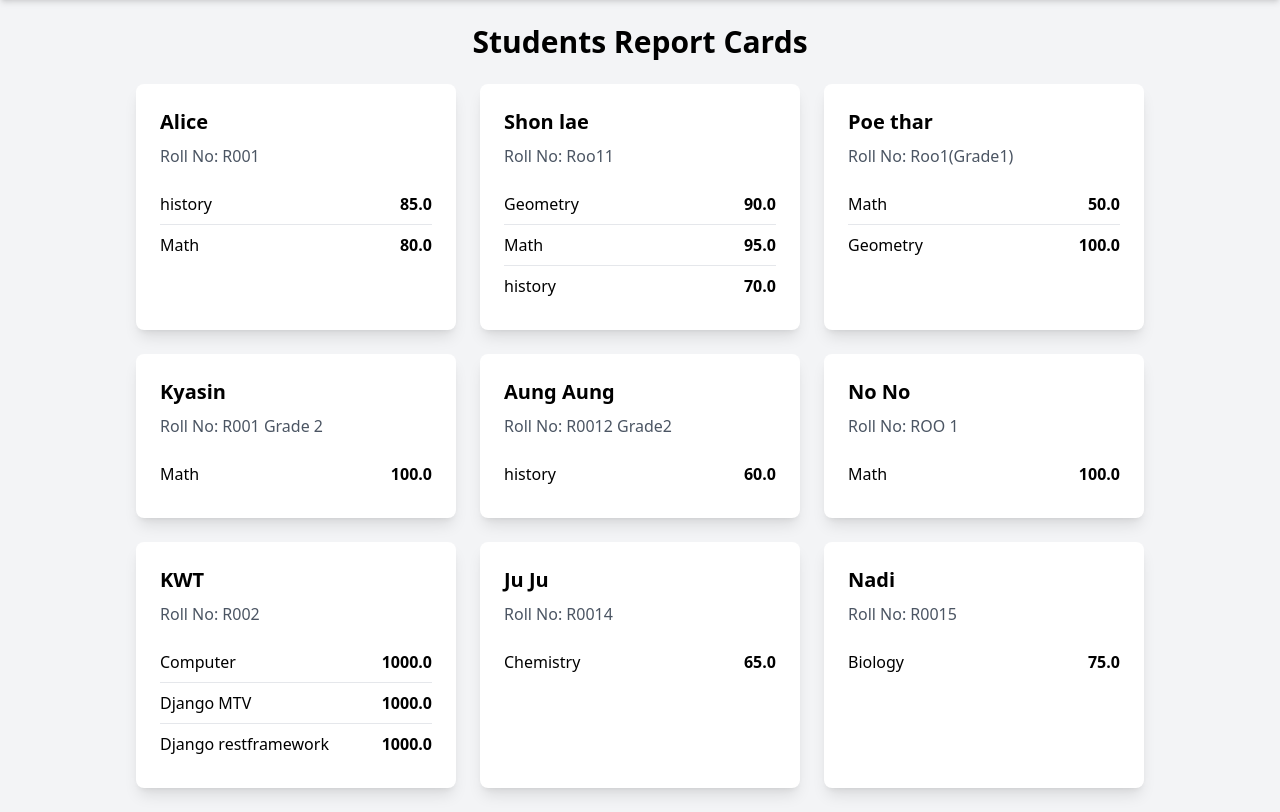
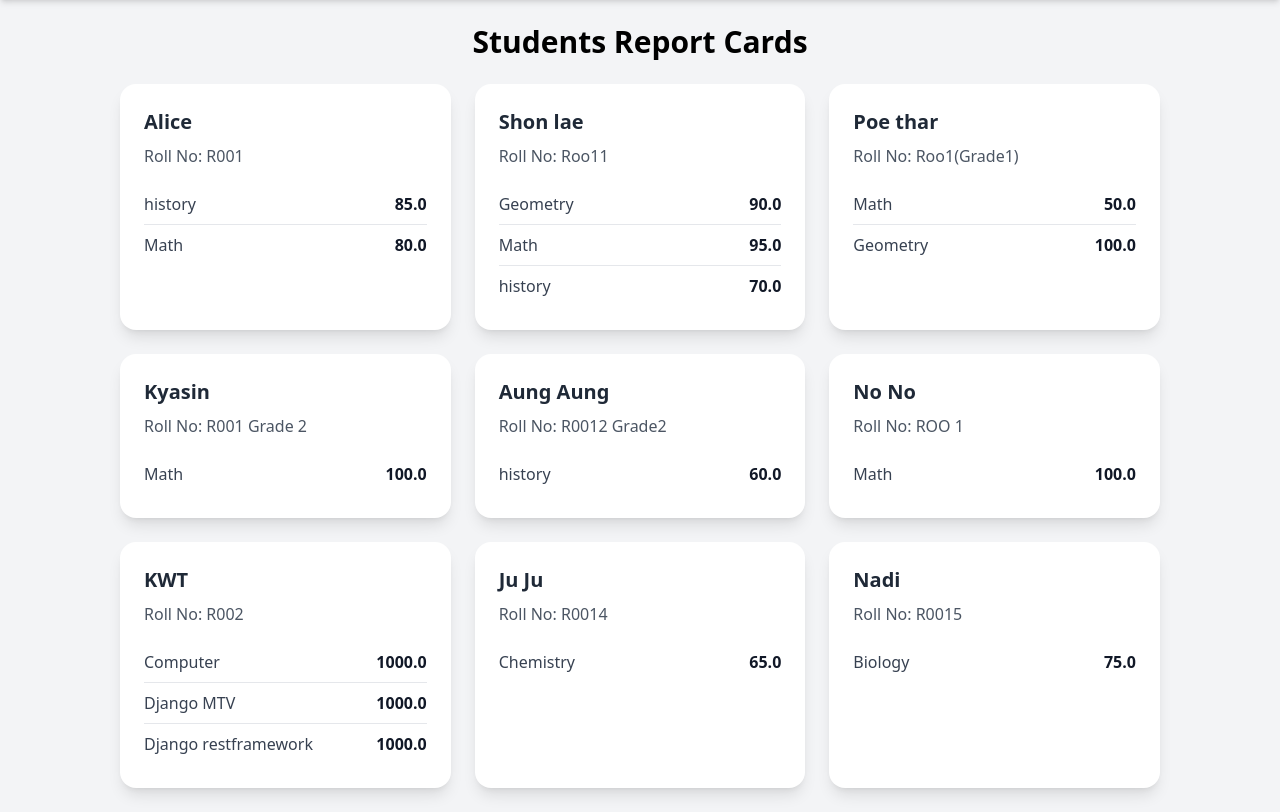
Before and after one commit to Winwin1234567/student-report-cards, a Django app: page /report-card/ in a window 1280 px wide. Shown: the part 64-876 px from the top of the page. Run offline with Django 5.2, Linux system fonts and the light colour scheme; a user stored in the database is signed in; data comes from the database, SQL or seed files in the repository; some libraries are stand-ins or nearby versions.

Commit message:
updateresponsive

```diff
--- a/myapp/templates/myapp/base.html
+++ b/myapp/templates/myapp/base.html
@@ -1,3 +1,4 @@
+
 
 <!DOCTYPE html>
 <html lang="en">
@@ -13,7 +14,7 @@
     <div class="max-w-7xl mx-auto px-4 sm:px-6 lg:px-8">
         <div class="flex justify-between items-center h-16">
 
-                <!-- Left: Icon + Brand -->
+            <!-- Left: Brand -->
             <div class="flex items-center space-x-3">
                 <a href="{% url 'student_list' %}" class="flex items-center space-x-2">
                     <!-- School Icon -->
@@ -25,16 +26,14 @@
                     <span class="text-xl font-bold tracking-wide">My School</span>
                 </a>
             </div>
-<!-- Right: Navigation -->
-<div class="flex items-center space-x-6">
 
-    <!-- Report Card link always visible -->
-    <a href="{% url 'report_card' %}" class="text-white font-semibold hover:underline">
+            <!-- Right: Desktop Menu -->
+            <div class="hidden md:flex items-center space-x-6">
+                <a href="{% url 'report_card' %}" class="font-semibold hover:underline">
                     Report Card
                 </a>
 
                 {% if user.is_authenticated and user.is_superuser %}
-        <!-- Admin-only links -->
                     <a href="{% url 'student_list' %}" class="hover:text-yellow-300">Students</a>
                     <a href="{% url 'subject_list' %}" class="hover:text-yellow-300">Subjects</a>
                     <a href="{% url 'mark_list' %}" class="hover:text-yellow-300">Marks</a>
@@ -54,10 +53,53 @@
                 {% endif %}
             </div>
 
-
+            <!-- Mobile Menu Button -->
+            <button id="menu-btn" class="md:hidden focus:outline-none">
+                <svg xmlns="http://www.w3.org/2000/svg" class="h-7 w-7" fill="none"
+                     viewBox="0 0 24 24" stroke="currentColor">
+                    <path stroke-linecap="round" stroke-linejoin="round" stroke-width="2"
+                          d="M4 6h16M4 12h16M4 18h16" />
+                </svg>
+            </button>
         </div>
     </div>
+
+    <!-- Mobile Dropdown Menu -->
+    <div id="mobile-menu" class="hidden md:hidden bg-blue-700 px-4 pb-4 space-y-3">
+        <a href="{% url 'report_card' %}" class="block font-semibold hover:underline">
+            Report Card
+        </a>
+
+        {% if user.is_authenticated and user.is_superuser %}
+            <a href="{% url 'student_list' %}" class="block hover:text-yellow-300">Students</a>
+            <a href="{% url 'subject_list' %}" class="block hover:text-yellow-300">Subjects</a>
+            <a href="{% url 'mark_list' %}" class="block hover:text-yellow-300">Marks</a>
+            <a href="{% url 'logout' %}" class="block bg-red-500 hover:bg-red-600 px-3 py-1 rounded text-center">
+                Logout
+            </a>
+        {% else %}
+            {% if user.is_authenticated %}
+                <a href="{% url 'logout' %}" class="block bg-red-500 hover:bg-red-600 px-3 py-1 rounded text-center">
+                    Logout
+                </a>
+            {% else %}
+                <a href="{% url 'login' %}" class="block bg-green-500 hover:bg-green-600 px-3 py-1 rounded text-center">
+                    Login
+                </a>
+            {% endif %}
+        {% endif %}
+    </div>
 </nav>
+
+<!-- JS to Toggle Mobile Menu -->
+<script>
+    const menuBtn = document.getElementById('menu-btn');
+    const mobileMenu = document.getElementById('mobile-menu');
+
+    menuBtn.addEventListener('click', () => {
+        mobileMenu.classList.toggle('hidden');
+    });
+</script>
 
 <!-- MAIN CONTENT -->
 <main class="max-w-6xl mx-auto p-6">
--- a/myapp/templates/myapp/report_card.html
+++ b/myapp/templates/myapp/report_card.html
@@ -1,28 +1,31 @@
+
 
 {% extends 'myapp/base.html' %}
 
 {% block title %}Report Card{% endblock %}
 
 {% block content %}
-<h1 class="text-3xl font-bold mb-6 text-center">Students Report Cards</h1>
+<h1 class="text-2xl sm:text-3xl font-bold mb-6 text-center">Students Report Cards</h1>
 
-<div class="flex flex-wrap gap-6 justify-center">
+<div class="grid grid-cols-1 sm:grid-cols-2 lg:grid-cols-3 gap-6 px-4 sm:px-8">
     {% for student in students %}
-    <div class="bg-white shadow-lg rounded-lg p-6 w-80">
-        <h2 class="text-xl font-semibold mb-2">{{ student.name }}</h2>
-        <p class="text-gray-600 mb-4">Roll No: {{ student.roll_number }}</p>
+    <div class="bg-white shadow-lg rounded-2xl p-4 sm:p-6 w-full max-w-sm mx-auto">
+        <h2 class="text-lg sm:text-xl font-semibold mb-2 text-gray-800">{{ student.name }}</h2>
+        <p class="text-gray-600 mb-4 text-sm sm:text-base">Roll No: {{ student.roll_number }}</p>
+
         <ul class="divide-y divide-gray-200">
-            {% for mark in  student.mark_set.all %}
-            <li class="py-2 flex justify-between">
-                <span>{{ mark.subject.name }}</span>
-                <span class="font-bold">{{ mark.marks_obtained }}</span>
+            {% for mark in student.mark_set.all %}
+            <li class="py-2 flex justify-between text-sm sm:text-base">
+                <span class="text-gray-700">{{ mark.subject.name }}</span>
+                <span class="font-bold text-gray-900">{{ mark.marks_obtained }}</span>
             </li>
+            {% empty %}
+            <li class="py-2 text-gray-500 text-center text-sm sm:text-base">No marks available</li>
             {% endfor %}
         </ul>
-
     </div>
     {% empty %}
-    <p>No students or marks added yet.</p>
+    <p class="col-span-full text-center text-gray-500 text-lg">No students or marks added yet.</p>
     {% endfor %}
 </div>
 {% endblock %}
```
Lines whose indentation alone changed are shown as unchanged.
